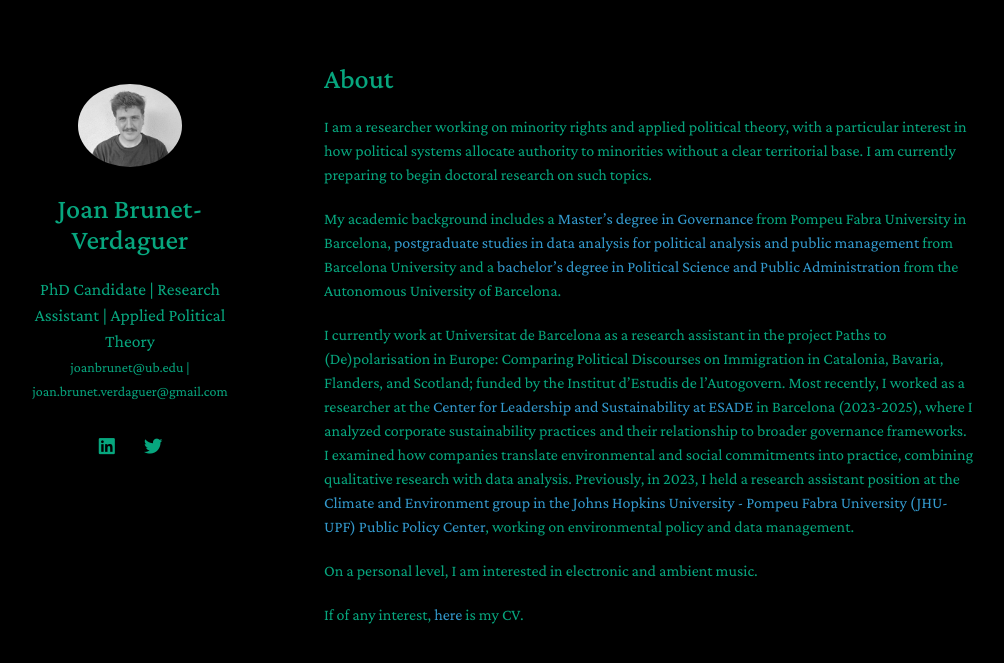
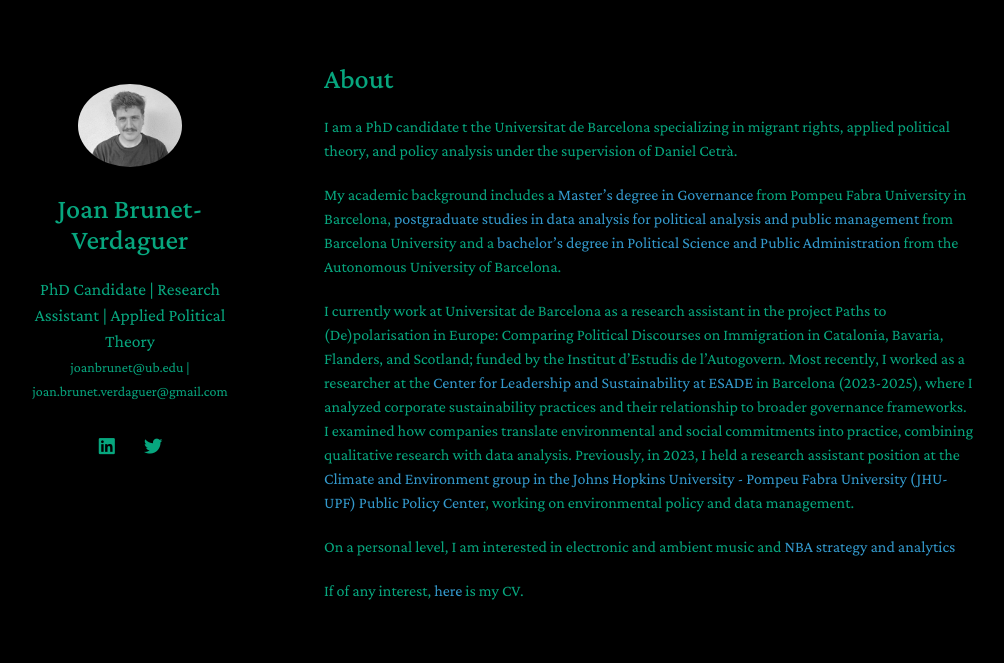
Before and after one commit to joanbrunet/joanbrunet.github.io, a Jekyll site: the page built from index.md, in a window 1280 px wide. Shown: the top 663 px of the page, without its empty margins (146-1150 px from the left). Built offline with Jekyll 4.4.1, drawn with Linux system fonts in a browser that asks for light colours; nearby versions of some CDN libraries; a style sheet for code colours, icons or effects is not loaded; our own code applies the rules of GitHub Pages for plain Markdown files.

Commit message:
Update index.md

```diff
--- a/index.md
+++ b/index.md
@@ -4,13 +4,13 @@ layout: homepage
 
 # About
 
-  I am a researcher working on minority rights and applied political theory, with a particular interest in how political systems allocate authority to minorities without a clear territorial base. I am currently preparing to begin doctoral research on such topics.
+  I am a PhD candidate t the Universitat de Barcelona specializing in migrant rights, applied political theory, and policy analysis under the supervision of Daniel Cetrà.
 
   My academic background includes a [Master's degree in Governance](https://www.upf.edu/web/masters/master-en-democracies-actuals-nacionalisme-federalisme-i-multiculturalitat) from Pompeu Fabra University in Barcelona, [postgraduate studies in data analysis for political analysis and public management](https://www.ub.edu/analista-de-dades/) from Barcelona University and a [bachelor's degree in Political Science and Public Administration](https://www.uab.cat/web/estudiar/ehea-degrees/general-information-1216708259085.html?param1=1228291015798) from the Autonomous University of Barcelona.
 
 I currently work at Universitat de Barcelona as a research assistant in the project Paths to (De)polarisation in Europe: Comparing Political Discourses on Immigration in Catalonia, Bavaria, Flanders, and Scotland; funded by the Institut d'Estudis de l'Autogovern.  Most recently, I worked as a researcher at the [Center for Leadership and Sustainability at ESADE](https://www.esade.edu/faculty-research/es/catedra-liderazgos-y-sostenibilidad) in Barcelona (2023-2025), where I analyzed corporate sustainability practices and their relationship to broader governance frameworks. I examined how companies translate environmental and social commitments into practice, combining qualitative research with data analysis. Previously, in 2023, I held a research assistant position at the [Climate and Environment group in the Johns Hopkins University - Pompeu Fabra University (JHU-UPF) Public Policy Center](https://www.upf.edu/web/jhu-ppc/climate), working on environmental policy and data management.
 
 
-On a personal level, I am interested in electronic and ambient music.
+On a personal level, I am interested in electronic and ambient music and [NBA strategy and analytics]([https://www.uab.cat/web/estudiar/ehea-degrees/general-information-1216708259085.html?param1=1228291015798](https://www.youtube.com/watch?v=ovn4gJ8h4gg))
 
 If of any interest, [here](assets/files/curriculum_vitae.pdf) is my CV.
```
